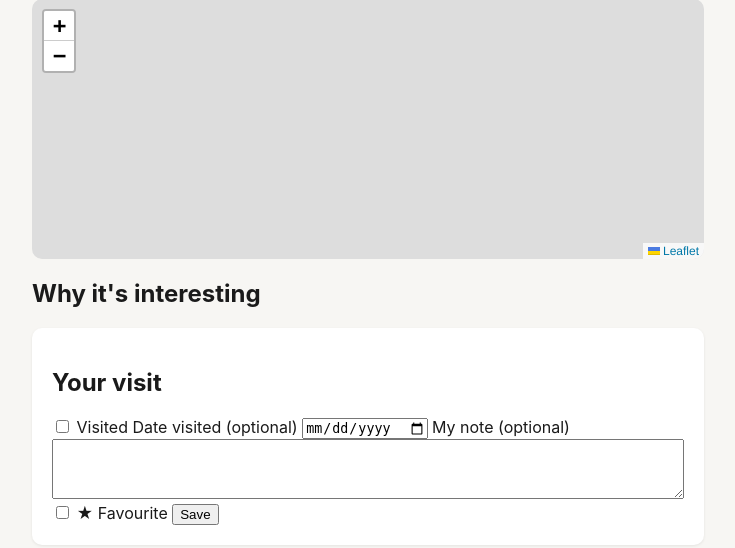
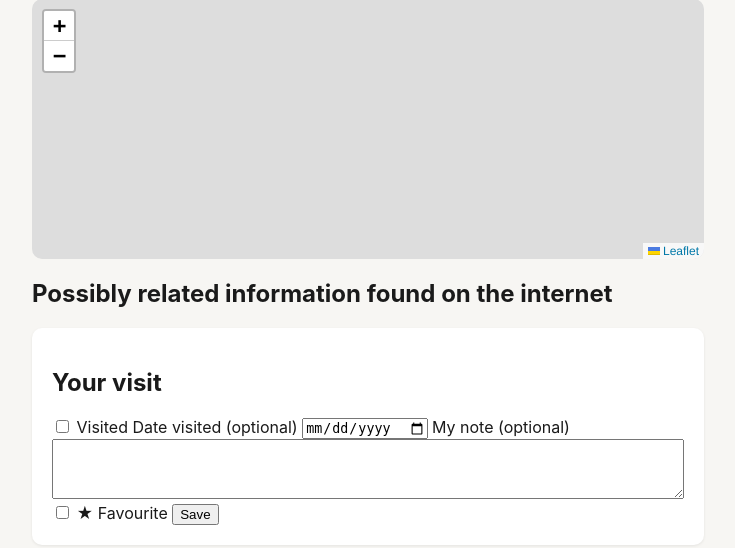
Before and after one commit to Neil-Holloway/london-transport-routes, a Python web app: template bus_explorer/templates/attraction.html in a window 1280 px wide. Shown: the part 91-639 px from the top of the page, without its empty margins (272-1007 px from the left). Run offline with Jinja, Linux system fonts and the light colour scheme; the template is opened without the code that fills it, so the values that code supplies are empty.

Commit message:
Relabel 'Why it's interesting' as 'Possibly related information found on the internet'
Pending a decision on how reliable the web-search fallback actually is (confidence
heuristics can still be fooled - e.g. a Londonist listicle matched 'Elephants'
without being about the specific artwork), be upfront on every attraction page
that this text may not relate precisely to the exact site.

```diff
--- a/bus_explorer/templates/attraction.html
+++ b/bus_explorer/templates/attraction.html
@@ -14,13 +14,17 @@
 <div id="attraction-map" data-lat="{{ a.lat }}" data-lon="{{ a.lon }}" data-name="{{ a.name }}"></div>
 
 <section>
-  <h2>Why it's interesting</h2>
+  <h2>Possibly related information found on the internet</h2>
   <p>{{ a.why }}</p>
 </section>
 
 {% if a.history and a.history != a.why %}
 <section>
-  <h2>History</h2>
+  {% if a.history.startswith('Possibly related information found online') %}
+    <h2>Possibly related information</h2>
+  {% else %}
+    <h2>History</h2>
+  {% endif %}
   <p>{{ a.history }}</p>
 </section>
 {% endif %}
```
